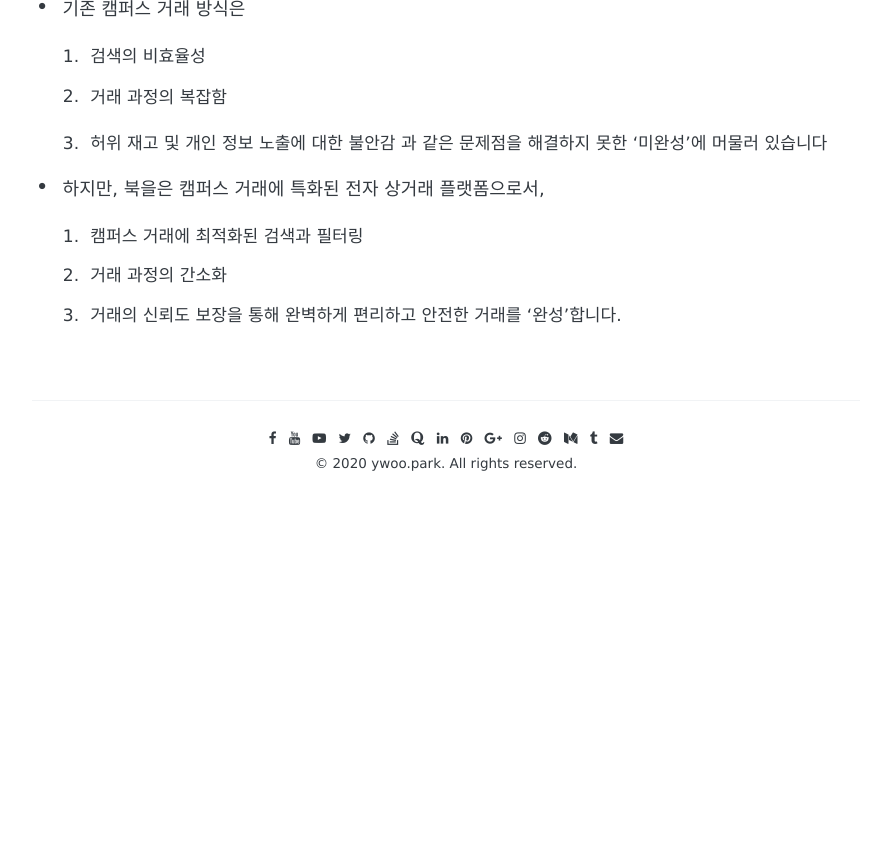
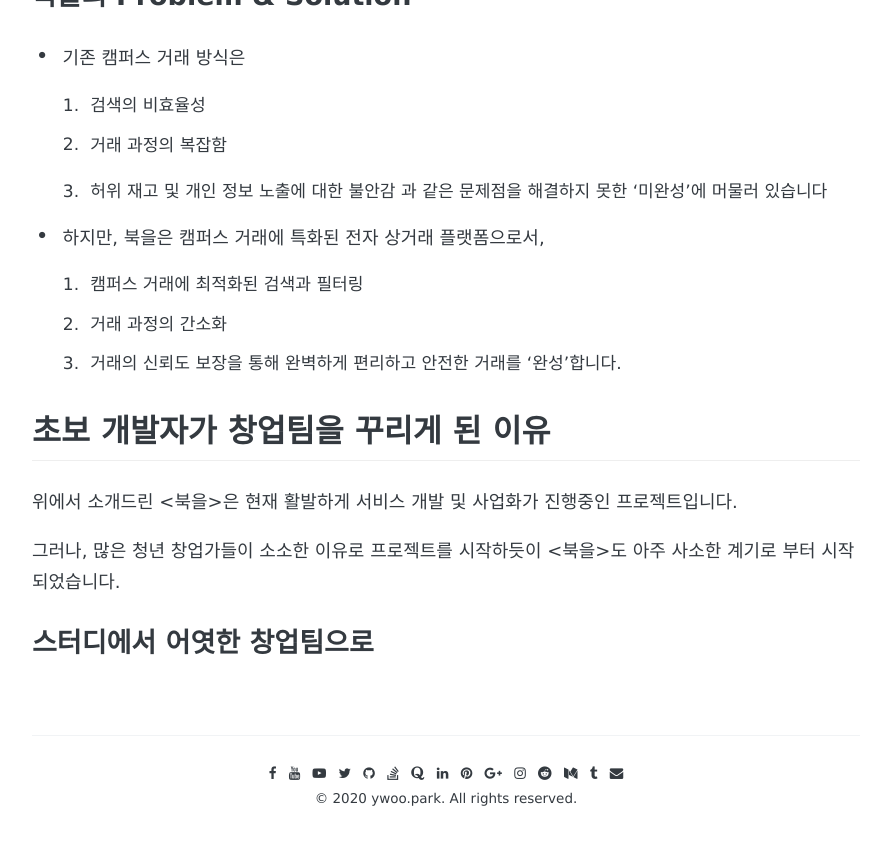
Before and after one commit to ywoo-park/ywoo21.github.io, a Jekyll site: the page built from _posts/2020-03-23-post.md, in a window 1280 px wide and 900 px high, scrolled down 1449 px. Shown: the top 845 px of the window, without its empty margins (194-1085 px from the left). Built offline with Jekyll 4.4.1, drawn with Linux system fonts in a browser that asks for light colours; some web fonts are replaced; comment, search, counter and statistics services are not loaded; before the commit the page ends 2014 px from its top, so only the background shows below that; some of the changed text lies outside the part shown.

```diff
--- a/_posts/2020-03-23-post.md
+++ b/_posts/2020-03-23-post.md
@@ -25,6 +25,8 @@ share: true
 
 ## 창업 아이템 및 서비스 소개
 
+> 창업 준비 과정 소개에 앞서 본 포스트에서 소개하고자 하는 서비스에 대해서 소개 드리려고 합니다.
+>
 > 해당 소개글은 <북을>의 기획팀, 사업운영팀에서 작성하였습니다.
 
 <p align="center">
@@ -59,3 +61,13 @@ share: true
   1. 캠퍼스 거래에 최적화된 검색과 필터링
   2. 거래 과정의 간소화
   3. 거래의 신뢰도 보장을 통해 완벽하게 편리하고 안전한 거래를 ‘완성’합니다.
+
+
+
+## 초보 개발자가 창업팀을 꾸리게 된 이유
+
+위에서 소개드린 <북을>은 현재 활발하게  서비스 개발 및 사업화가 진행중인 프로젝트입니다.
+
+그러나, 많은 청년 창업가들이 소소한 이유로 프로젝트를 시작하듯이 <북을>도 아주 사소한 계기로 부터 시작되었습니다.
+
+### 스터디에서 어엿한 창업팀으로
```
